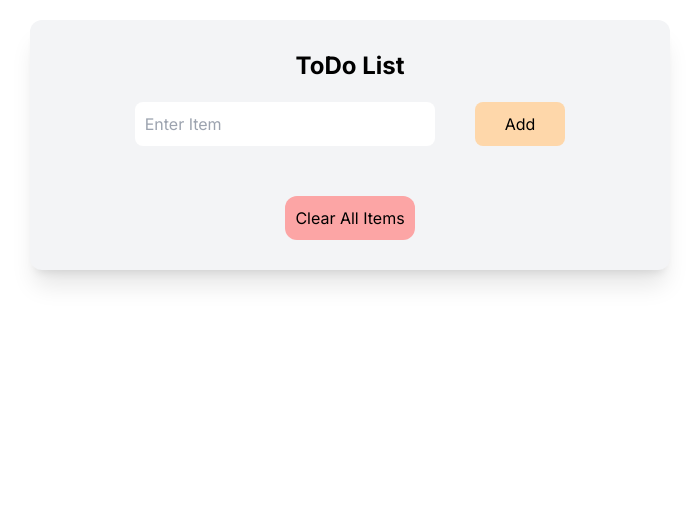
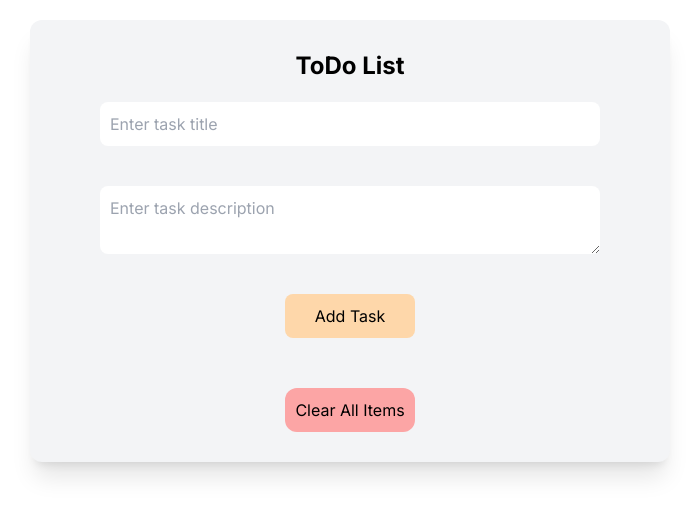
Before and after one commit to ARaihan66/ToDo_App_Task, a Next.js app: page / in a window 1280 px wide. Shown: the top 516 px of the page, without its empty margins (290-989 px from the left). Built offline with nearby package versions, Linux system fonts and the light colour scheme.

Commit message:
Change in Todo slice by title and description

```diff
--- a/src/app/components/Todo.js
+++ b/src/app/components/Todo.js
@@ -6,7 +6,8 @@ import { addToDo, editToDo, removeToDo,clearToDo } from "../redux/features/todos
 import toast, { Toaster } from "react-hot-toast";
 
 const Todo = () => {
-  const [inputValue, setInputValue] = useState("");
+  const [inputTitle, setInputTitle] = useState("");
+  const [inputDescription, setInputDescription] = useState("");
   const [editId, setEditId] = useState(null);
   const [hydrated, setHydrated] = useState(false);
   const todoItems = useAppSelector((state) => state.todo.todo);
@@ -17,19 +18,19 @@ const Todo = () => {
   }, []);
 
   const handleAddTodo = () => {
-    if (inputValue.trim()) {
+    if (inputTitle.trim()) {
       if (editId) {
         dispatch(editToDo({ id: editId, newText: inputValue }));
         toast.success("Item edited successfully");
         setEditId(null); // Clear the edit state
       } else {
-        dispatch(addToDo(inputValue));
+        dispatch(addToDo(inputTitle, inputDescription));
         toast.success("New item added");
       }
     } else {
       toast.error("Please input something");
     }
-    setInputValue("");
+    setInputTitle("");
   };
 
   const handleDeleteTodo = (id) => {
@@ -54,27 +55,34 @@ const Todo = () => {
     <div className="w-[50%] m-auto p-[10px] my-[20px] bg-gray-100 rounded-xl shadow-xl">
       <Toaster position="top-center" reverseOrder={false} />
       <h1 className="text-center text-2xl font-bold my-[20px]">ToDo List</h1>
-      <div className="flex justify-center items-center gap-10">
+      <div className="flex flex-col justify-center items-center gap-10">
         <input
           type="text"
-          value={inputValue}
-          onChange={(e) => setInputValue(e.target.value)}
-          placeholder="Enter Item"
-          className="outline-none border-none bg-white p-[10px] rounded-lg w-[300px]"
+          value={inputTitle}
+          onChange={(e) => setInputTitle(e.target.value)}
+          placeholder="Enter task title"
+          className="outline-none border-none bg-white p-[10px] rounded-lg w-[500px]"
+        />
+        <textarea
+          value={inputDescription}
+          onChange={(e) => setInputDescription(e.target.value)}
+          placeholder="Enter task description"
+          className="outline-none border-none bg-white p-[10px] rounded-lg w-[500px]"
         />
         <button
           onClick={handleAddTodo}
           className="bg-orange-200 py-[10px] px-[30px] rounded-lg"
         >
-          {editId ? "Edit" : "Add"}
+          {editId ? "Edit Task" : "Add Task"}
         </button>
       </div>
 
       <div className="my-[50px] mx-[110px]">
         {todoItems &&
           todoItems.map((item) => (
-            <div key={item.id} className="flex justify-between items-center px-[20px] my-[10px]">
-              <h3 className="text-l">{item.text}</h3>
+            <div key={item.id} className="flex flex-col justify-between items-center px-[20px] my-[10px]">
+              <h3 className="text-l">{item.title}</h3>
+              <p className="text-l">{item.description}</p>
               <div className="flex gap-8">
                 <MdEditDocument onClick={() => handleEditTodo(item)} className="cursor-pointer text-2xl" />
                 <MdDelete onClick={() => handleDeleteTodo(item.id)} className="cursor-pointer text-red-600 text-2xl" />
--- a/src/app/redux/features/todos/todoSlice.js
+++ b/src/app/redux/features/todos/todoSlice.js
@@ -15,7 +15,11 @@ export const todoSlice = createSlice({
   initialState,
   reducers: {
     addToDo: (state, action) => {
-      const newTodo = { text: action.payload, id: uuidv4() };
+      const newTodo = {
+        title: action.payload.inputTitle,
+        description: action.payload.inputDescription,
+        id: uuidv4()
+      };
       state.todo.push(newTodo);
       localStorage.setItem("todoItems", JSON.stringify(state.todo));
     },
@@ -26,15 +30,16 @@ export const todoSlice = createSlice({
     },
 
     editToDo: (state, action) => {
-      const { id, newText } = action.payload;
+      const { id, newTitle, newDescription } = action.payload;
       const itemIndex = state.todo.findIndex((item) => item.id === id);
       if (itemIndex !== -1) {
-        state.todo[itemIndex].text = newText;
+        state.todo[itemIndex].title = newTitle;
+        state.todo[itemIndex].description = newDescription;
       }
       localStorage.setItem("todoItems", JSON.stringify(state.todo));
     },
 
-    clearToDo: (state, action) => {
+    clearToDo: (state) => {
       state.todo = [];
       localStorage.setItem("todoItems", JSON.stringify(state.todo));
     },
```
